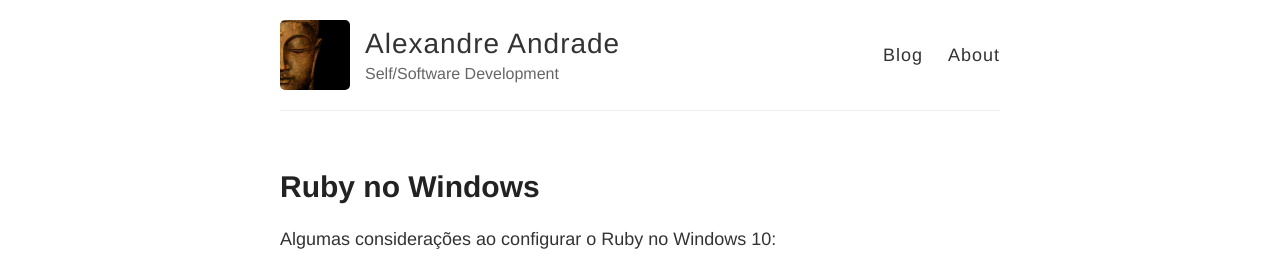
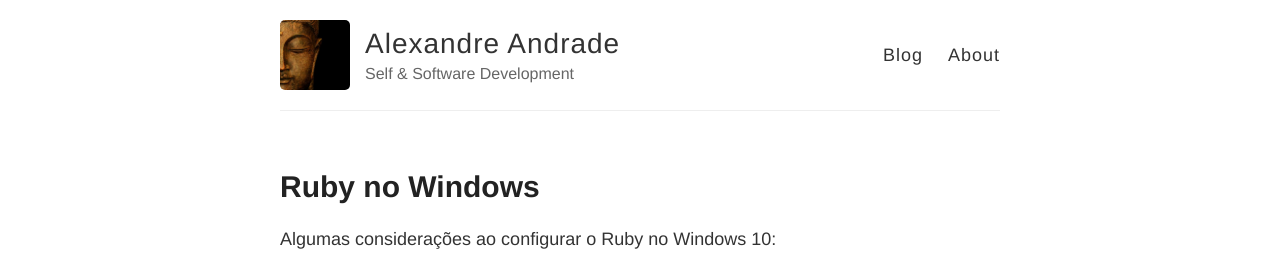
Before and after one commit to Kaniabi/Kaniabi.github.io, a Jekyll site: the page built from index.html, in a window 1280 px wide. Shown: the top 257 px of the page. Built offline with Jekyll 4.4.1, drawn with Linux system fonts in a browser that asks for light colours; Markdown is read by kramdown in place of the engine named in the settings.

```diff
--- a/_config.yml
+++ b/_config.yml
@@ -6,7 +6,7 @@
 name: Alexandre Andrade
 
 # Short bio or description (displayed in the header)
-description: Self/Software Development
+description: Self & Software Development
 
 # URL of your avatar or profile pic (you could use your GitHub profile pic)
 avatar: /images/buddha.jpg
```
